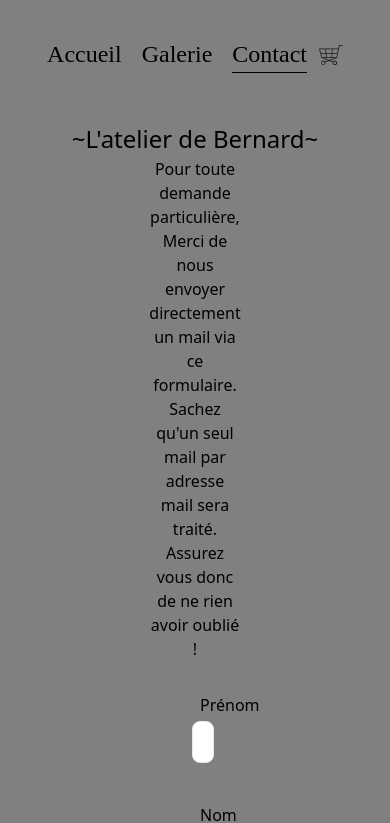
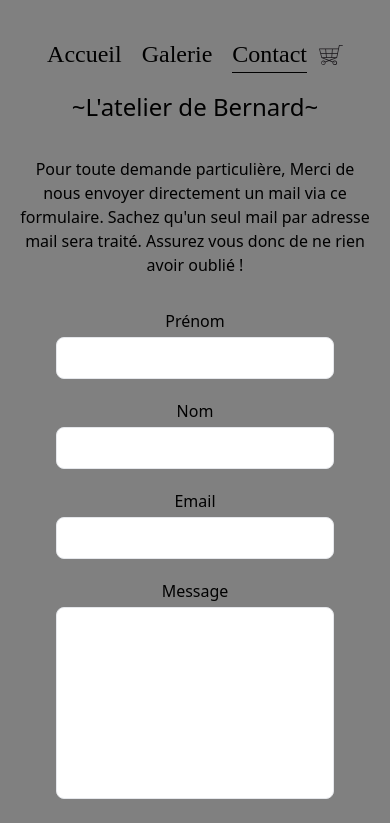
Before and after one commit to neolink78/atelier-de-bernard, a Next.js app: page /contact in a window 390 px wide. Shown: the top 823 px of the page. Built offline with nearby package versions, Linux system fonts and the light colour scheme; no server answers.

Commit message:
reshaped contact page and headder of galery for mobile version

```diff
--- a/components/layout.tsx
+++ b/components/layout.tsx
@@ -15,7 +15,7 @@ const Layout = ({children}: Props) => {
 
     return (
      <div className='bg-[grey]'>
-        <header className="flex text-[1.5rem] sm:text-[2.5rem] justify-center gap-3 sm:justify-between items-center pt-9 sm:mx-[4rem] pb-12">
+        <header className="flex text-[1.5rem] sm:text-[2.5rem] justify-center gap-3 sm:justify-between items-center pt-9 sm:mx-[4rem] pb-4 sm:pb-12">
         <nav className="flex gap-5 font-inspiration">
         <Link href={'/'} className={`${router.route === '/' ? 'border-b sm:border-b-4 border-black' : 'border-b sm:border-b-4 border-transparent'}  hover:border-black`}>Accueil</Link>
         <Link href={'/galery'} className={`${router.route === '/galery' ? 'border-b sm:border-b-4 border-black' : 'border-b sm:border-b-4 border-transparent'}  hover:border-black`}>Galerie</Link>
@@ -32,7 +32,7 @@ const Layout = ({children}: Props) => {
         </Link>
         </div>
         </header>
-        <div className='text-center text-[1.5rem] sm:text-[2.5rem]'>~L&apos;atelier de Bernard~</div>
+        <div className='text-center text-[1.5rem] sm:text-[2.5rem] pb-8'>~L&apos;atelier de Bernard~</div>
         <div className='min-h-screen'>{children}</div>
         <div className='p-12 bg-slate-400 text-right text-sm sm:text-[1.5rem] sm:mt-3'>Copyright © 2025 Bernard Resse</div>
      </div>
--- a/components/showRoom.tsx
+++ b/components/showRoom.tsx
@@ -33,7 +33,7 @@ const ShowRoom = ({filter, paintings}: ShowRoomType) => {
     }
 
     return (
-        <div className="grid grid-cols-4 gap-y-6 mt-8">
+        <div className="grid grid-cols-2 sm:grid-cols-4 gap-y-6 mt-8">
        {paintings.filter(painting =>  filterType(painting)).map((painting, idx) => (
         <div
         key={idx}
--- a/lib/components/comboBox.tsx
+++ b/lib/components/comboBox.tsx
@@ -14,10 +14,10 @@ const ComboBox = ({label, data, selected, setSelected, setPage} : ComboBoxType)
     const [show, setShow] = useState(false)
 
     return (
-        <div className="w-40">
-        {label}
+        <div className="w-32 sm:w-40 ">
+        <p className="text-[0.8rem] sm:text-[1rem]">{label}</p>
         <div
-        className={`relative flex items-center justify-between gap-2 bg-white px-2 py-1 rounded-t-md ${!show && 'rounded-b-md'} border border-black hover:cursor-pointer`}
+        className={`relative text-[0.8rem] flex items-center justify-between gap-2 bg-white px-2 py-1 rounded-t-md ${!show && 'rounded-b-md'} border border-black hover:cursor-pointer mt-1 sm:mt-0`}
         onClick={() => setShow(!show)}
         >
             {selected}
@@ -25,12 +25,12 @@ const ComboBox = ({label, data, selected, setSelected, setPage} : ComboBoxType)
                 <CollapseArrowDownIcon />
                 </div>
             </div>
-            <div className={`absolute bg-white text-center w-40 border border-black ${show ? "block rounded-b-md border-t-0" : "hidden"} z-10 `}>
+            <div className={`absolute bg-white text-center w-32 sm:w-40 border border-black ${show ? "block rounded-b-md border-t-0" : "hidden"} z-10 `}>
     <div className="flex flex-col items-center">
         {data.map((value, idx) => (
             <p
                 key={idx}
-                className={`m-1 inline-block bg-white border-b ${value === selected ? 'border-black  hover:cursor-default':'border-transparent hover:cursor-pointer'} hover:border-black`}
+                className={`m-1 text-[0.8rem] inline-block bg-white border-b ${value === selected ? 'border-black  hover:cursor-default':'border-transparent hover:cursor-pointer'} hover:border-black`}
                 onClick={() => {
                     setSelected(value)
                     setShow(false)
--- a/pages/contact.tsx
+++ b/pages/contact.tsx
@@ -22,12 +22,12 @@ const Contact = () => {
     }
 
     return(
-        <div className="mx-[12rem]">
+        <div className="mx-5 sm:mx-[12rem] mb-3">
             <p className="flex justify-center text-center w-4xl">Pour toute demande particulière, Merci de nous envoyer directement un mail via ce formulaire.
             Sachez qu&apos;un seul mail par adresse mail sera traité. Assurez vous donc de ne rien avoir oublié !</p>
-            <form onSubmit={handleSubmit(onSubmit)} className='relative flex flex-col gap-10 max-w-sm mx-auto mt-8'>
+            <form onSubmit={handleSubmit(onSubmit)} className='relative flex flex-col gap-5 sm:gap-10 max-w-sm mx-auto mt-8 px-9 '>
                 <div>
-                    <label className="ml-2">Prénom</label>
+                    <label className="flex justify-center sm:block sm:ml-2">Prénom</label>
             <input
             type="text"
             {...register('firstname')}
@@ -36,7 +36,7 @@ const Contact = () => {
             {errors.firstname && <p className="absolute mt-1 text-red-500 text-sm">{errors.firstname.message}</p>}
                 </div>
                 <div>
-                    <label className="ml-2">Nom</label>
+                    <label className="flex justify-center sm:block sm:ml-2">Nom</label>
             <input
             type="text"
             {...register('lastname')}
@@ -45,7 +45,7 @@ const Contact = () => {
             {errors.lastname && <p className="absolute mt-1 text-red-500 text-sm">{errors.lastname.message}</p>}
                 </div>
                 <div>
-                    <label className="ml-2">Email</label>
+                    <label className="flex justify-center sm:block sm:ml-2">Email</label>
             <input
             type="email"
             {...register('mail')}
@@ -54,7 +54,7 @@ const Contact = () => {
             {errors.mail && <p className="absolute mt-1 text-red-500 text-sm">{errors.mail.message}</p>}
                 </div>
                 <div>
-                    <label className="ml-2">Message</label>
+                    <label className="flex justify-center sm:block sm:ml-2">Message</label>
            <textarea
 
            {...register("message")}
@@ -65,7 +65,7 @@ const Contact = () => {
                 </div>
                 <button
                 type='submit'
-                className='bg-blue-500 text-white px-4 py-2 rounded hover:bg-blue-600'
+                className='bg-blue-500 text-white px-4 py-2 rounded-md hover:bg-blue-600'
                 >Envoyer
                 </button>
                 {errorButton && <p className="absolute mt-1 top-full text-red-500 text-sm">{errorButton}</p>}
--- a/pages/galery.tsx
+++ b/pages/galery.tsx
@@ -37,9 +37,9 @@ const Galery = () => {
 
     return(
         <>
-        <div className="flex justify-end mr-24 gap-3">
-        <p className="mt-7">Trier par</p>
-        <div className="flex gap-4">
+        <div className="flex justify-center sm:justify-end sm:mr-24 gap-3">
+        <p className="mt-7 hidden sm:block ">Trier par</p>
+        <div className="flex gap-1 sm:gap-4">
          <ComboBox
          label={'Technique utilisée'}
          data={["Tout" ,"Peinture à l'huile", "Fusain", "Pastel"]}
```
